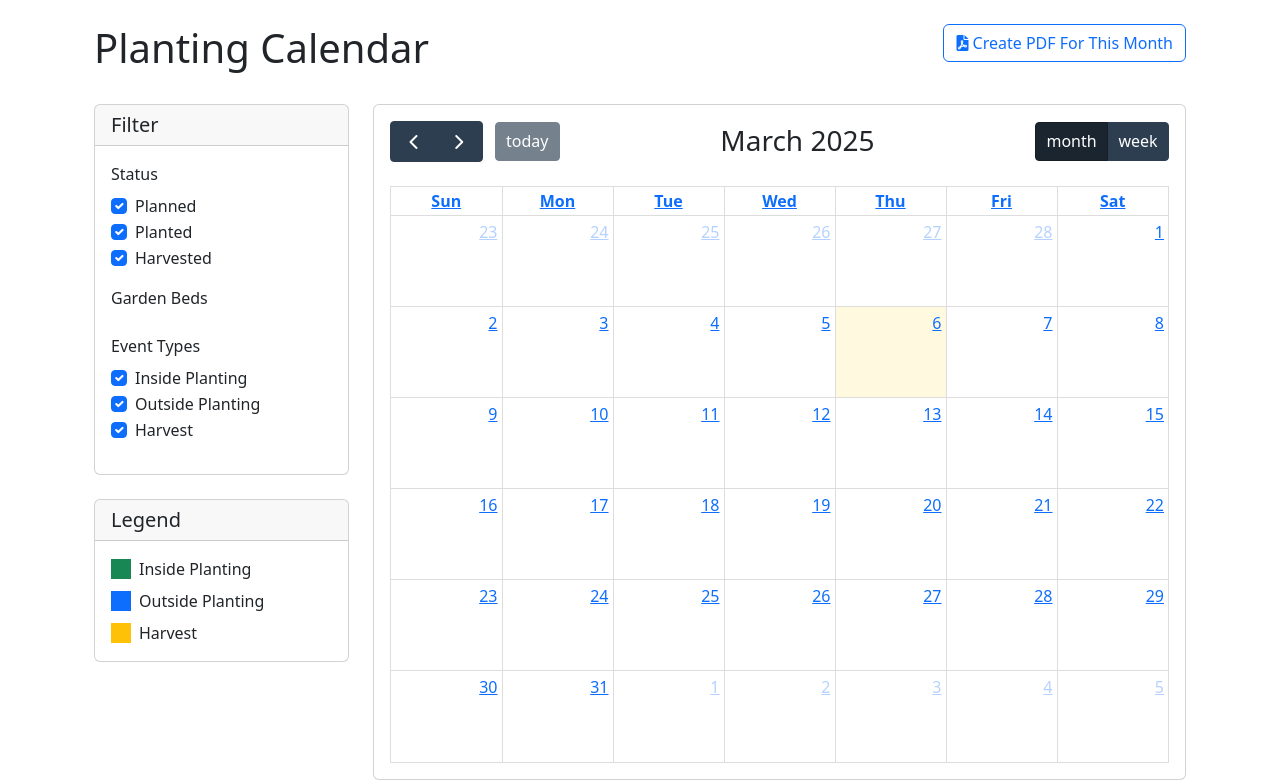
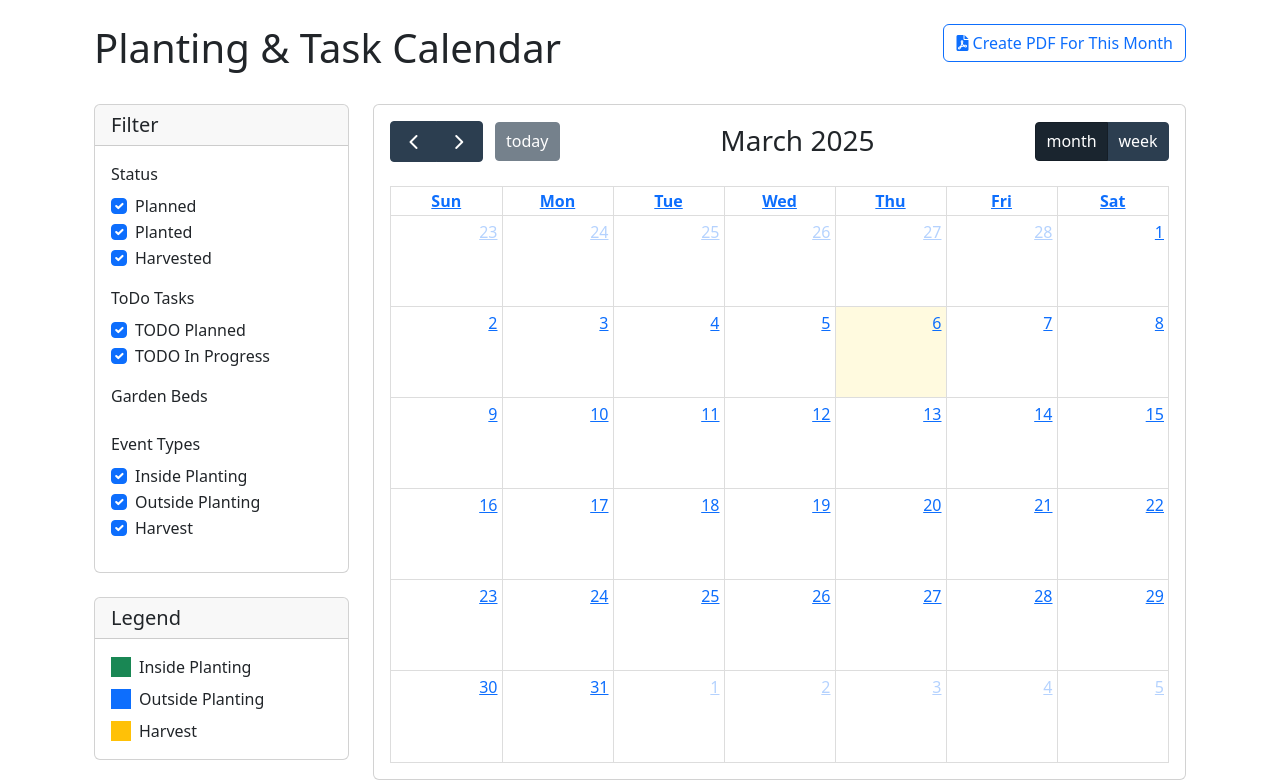
Before and after one commit to BillLensmire/upickmanagement, a Django app: page /schedule/calendar/ in a window 1280 px wide. Shown: the part 80-860 px from the top of the page. Run offline with Django 5.2, Linux system fonts and the light colour scheme; the visitor is signed in with stand-in values (Sample User, id 1); data that the repository does not hold is empty; parts of the project's set-up code (start-up, migrations or seed data) failed here and were passed over.

Commit message:
added todo tasks to calendar

```diff
--- a/upick/apps/schedule/templates/schedule/calendar.html
+++ b/upick/apps/schedule/templates/schedule/calendar.html
@@ -7,7 +7,7 @@
 <div class="container">
     <div class="row mb-4">
         <div class="col-md-8">
-            <h1>Planting Calendar</h1>
+            <h1>Planting & Task Calendar</h1>
         </div>
         <div class="col-md-4 text-end">
             <button id="exportBtn" class="btn btn-outline-primary">
@@ -41,6 +41,21 @@
                             <input class="form-check-input filter-status" type="checkbox" value="HARVESTED" id="statusHarvested" checked>
                             <label class="form-check-label" for="statusHarvested">
                                 Harvested
+                            </label>
+                        </div>
+                    </div>
+                    <div class="mb-3">
+                        <label class="form-label">ToDo Tasks</label>
+                        <div class="form-check">
+                            <input class="form-check-input todo-status" type="checkbox" value="TODO" id="todoPlanned" checked>
+                            <label class="form-check-label" for="todoPlanned">
+                                TODO Planned
+                            </label>
+                        </div>
+                        <div class="form-check">
+                            <input class="form-check-input todo-status" type="checkbox" value="IN_PROGRESS" id="todoInProgress" checked>
+                            <label class="form-check-label" for="todoInProgress">
+                                TODO In Progress
                             </label>
                         </div>
                     </div>
@@ -146,9 +161,10 @@ document.addEventListener('DOMContentLoaded', function() {
             const selectedStatus = Array.from(document.querySelectorAll('.filter-status:checked')).map(cb => cb.value);
             const selectedBeds = Array.from(document.querySelectorAll('.filter-bed:checked')).map(cb => cb.value);
             const selectedTypes = Array.from(document.querySelectorAll('.filter-type:checked')).map(cb => cb.value);
+            const selectedTodoStatus = Array.from(document.querySelectorAll('.todo-status:checked')).map(cb => cb.value);
 
             // Fetch events from our API
-            fetch(`/schedule/api/events/?start=${info.startStr}&end=${info.endStr}&status=${selectedStatus.join(',')}&beds=${selectedBeds.join(',')}&types=${selectedTypes.join(',')}`)
+            fetch(`/schedule/api/events/?start=${info.startStr}&end=${info.endStr}&status=${selectedStatus.join(',')}&beds=${selectedBeds.join(',')}&types=${selectedTypes.join(',')}&todo_status=${selectedTodoStatus.join(',')}`)
                 .then(response => response.json())
                 .then(data => {
                     successCallback(data);
@@ -159,7 +175,11 @@ document.addEventListener('DOMContentLoaded', function() {
                 });
         },
         eventClick: function(info) {
-            window.location.href = `/schedule/${info.event.id}/`;
+            if (info.event.className === 'todo') {
+                window.location.href = `/schedule/todo_task_detail/${info.event.id}/`;
+            } else {
+                window.location.href = `/schedule/${info.event.id}/`;
+            }
         },
         eventContent: function(arg) {
             return {
@@ -175,7 +195,7 @@ document.addEventListener('DOMContentLoaded', function() {
     calendar.render();
 
     // Add event listeners for filters
-    document.querySelectorAll('.filter-status, .filter-bed, .filter-type').forEach(checkbox => {
+    document.querySelectorAll('.filter-status, .filter-bed, .filter-type, .todo-status').forEach(checkbox => {
         checkbox.addEventListener('change', function() {
             calendar.refetchEvents();
         });
@@ -199,5 +219,10 @@ document.addEventListener('DOMContentLoaded', function() {
     border-color: #ffc107;
     color: #000;
 }
+.fc-event.todo {
+    background-color: #000;
+    border-color: #000;
+    color: #fff;
+}
 </style>
 {% endblock %}
--- a/upick/apps/schedule/urls.py
+++ b/upick/apps/schedule/urls.py
@@ -33,8 +33,7 @@ urlpatterns = [
     path('<int:schedule_id>/edit/', views.schedule_edit, name='edit'),
     path('<int:schedule_id>/duplicate/', views.schedule_duplicate, name='duplicate'),
     path('planting-schedule/<int:schedule_id>/update-planting-date/',
-         views.update_planting_date,
-         name='update_planting_date'),
+         views.update_planting_date, name='update_planting_date'),
     path('calendar/', views.calendar_view, name='calendar'),
     path('api/events/', views.get_calendar_events, name='calendar_events'),
     path('calendar/export/', views.export_calendar_pdf, name='export_calendar'),
--- a/upick/apps/schedule/views.py
+++ b/upick/apps/schedule/views.py
@@ -583,6 +583,7 @@ def get_calendar_events(request):
     status_filter = request.GET.get('status', '').split(',')
     beds_filter = request.GET.get('beds', '').split(',')
     types_filter = request.GET.get('types', '').split(',')
+    todo_status_filter = request.GET.get('todo_status', '').split(',')
 
     try:
         # Handle ISO format dates from FullCalendar (e.g. 2025-01-26T00:00:00-06:00)
@@ -592,12 +593,15 @@ def get_calendar_events(request):
         return JsonResponse({'error': f'Invalid date format. Got start={start}, end={end}'}, status=400)
 
     schedules = PlantingSchedule.objects.filter(garden_bed__group__in=request.user.groups.all())
+    todo_tasks = TodoTask.objects.filter(group__in=request.user.groups.all())
 
     # Apply filters
     if status_filter and status_filter[0]:
         schedules = schedules.filter(status__in=status_filter)
     if beds_filter and beds_filter[0]:
         schedules = schedules.filter(garden_bed_id__in=beds_filter)
+    if todo_status_filter and todo_status_filter[0]:
+        todo_tasks = todo_tasks.filter(status__in=todo_status_filter)
 
     events = []
     for schedule in schedules:
@@ -630,6 +634,16 @@ def get_calendar_events(request):
                     'description': f'Garden Bed: {schedule.garden_bed.name}',
                     'className': 'harvest',
                 })
+
+    for todo_task in todo_tasks:
+        if start_date <= todo_task.due_date <= end_date:
+            events.append({
+                'id': todo_task.id,
+                'title': todo_task.title,
+                'start': todo_task.due_date.isoformat(),
+                'description': f'TODO: {todo_task.title}',
+                'className': 'todo',
+            })
 
     return JsonResponse(events, safe=False)
 
@@ -1022,6 +1036,20 @@ def export_calendar_pdf(request):
                 f'🌾 (Harvest)  - Qty: {schedule.quantity} :: {schedule.variety.variety_plant.name} - {schedule.variety.variety_name} :: {schedule.garden_bed.name}'
             )
 
+    todo_tasks = TodoTask.objects.filter(
+        group__in=request.user.groups.all()
+    ).filter(
+        Q(due_date__range=(start_date, end_date))
+    )
+
+    # Group todo tasks by date
+    todo_tasks_by_date = defaultdict(list)
+    for todo_task in todo_tasks:
+        if todo_task.due_date and start_date <= todo_task.due_date < end_date:
+            todo_tasks_by_date[todo_task.due_date].append(
+                f'TODO: {todo_task.title}'
+            )
+
     # Create styles for the list format
     date_style = ParagraphStyle(
         'DateStyle',
@@ -1066,6 +1094,15 @@ def export_calendar_pdf(request):
         for event in events_by_date[date]:
             elements.append(Paragraph(event, event_style))
 
+    for date in sorted(todo_tasks_by_date.keys()):
+        # Add the date header
+        date_str = date.strftime('%A, %B %d, %Y')
+        elements.append(Paragraph(date_str, date_style))
+
+        # Add each todo task under the date
+        for todo_task in todo_tasks_by_date[date]:
+            elements.append(Paragraph(todo_task, event_style))
+
     # If no events, add a message
     if not events_by_date:
         elements.append(
```
Also changed, not shown: upick/apps/schedule/models.py (line endings or trailing spaces), 1 other file.
